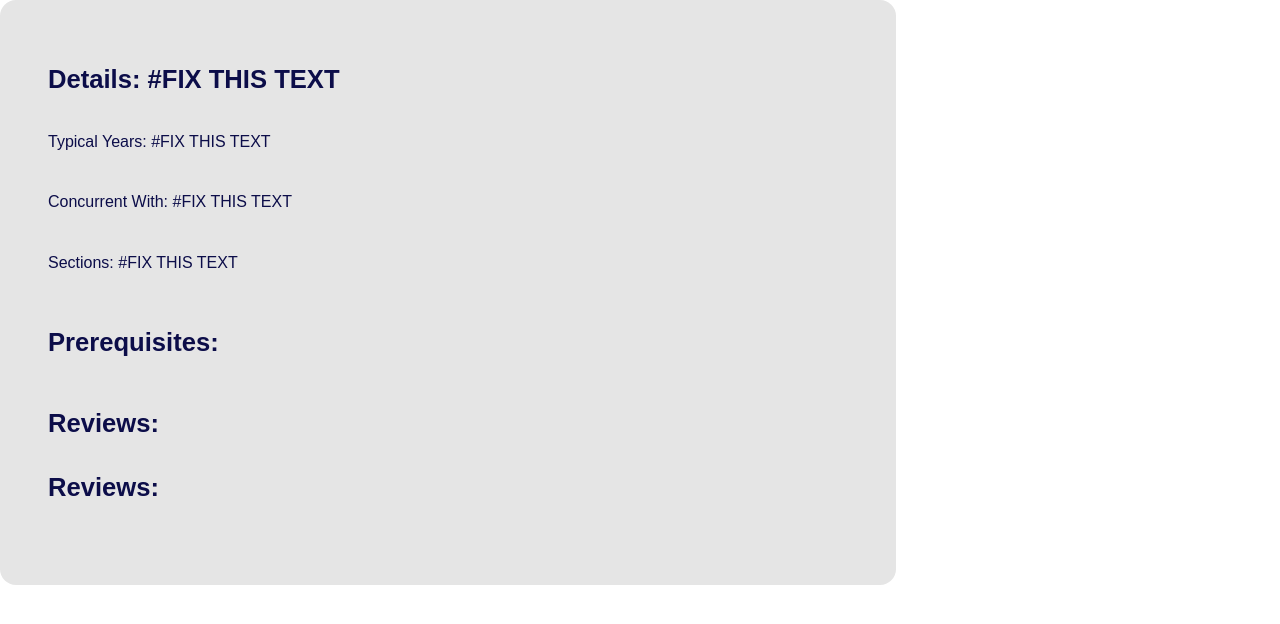
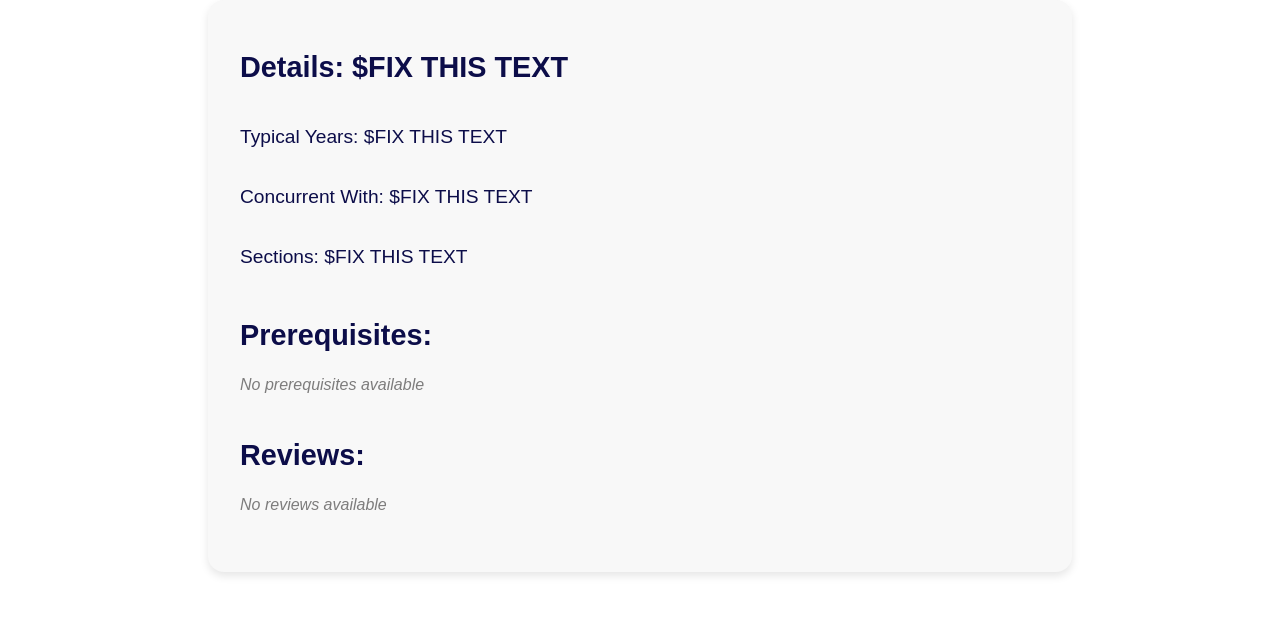
Before and after one commit to cheetodustflori/CourseBits, a React (Vite) app in the folder course-planner/: page / in a window 1280 px wide. Shown: the top 624 px of the page. Built offline with nearby package versions, Linux system fonts and the light colour scheme.

Commit message:
simple changes

```diff
--- a/course-planner/src/components/Course-Details/Details.jsx
+++ b/course-planner/src/components/Course-Details/Details.jsx
@@ -1,14 +1,54 @@
 // Component of the entire details section of the page
-
+import React from 'react';
 import styles from './Details.module.css'
 
-// components for prerequisites and reviews
+// importing Prereqs and Reviews components
 import { Reviews, Prereqs } from './SubComps';
 
 
 
 // making a template for the entire details section of the page
 export default function Details ({course}) {
+    let courseName = "$FIX THIS TEXT";
+    let courseYears = "$FIX THIS TEXT";
+    let courseConcurrent = "$FIX THIS TEXT";
+    let courseSections = "$FIX THIS TEXT";
+    let prereqsContent;
+    let reviewsContent;
+
+    if (course) {
+        if (course.name) {
+        courseName = course.name;
+        }
+        if (course.years) {
+        courseYears = course.years;
+        }
+        if (course.concurrent) {
+        courseConcurrent = course.concurrent;
+        }
+        if (course.sections) {
+        courseSections = course.sections;
+        }
+    }
+
+    // pre-req section
+    if (course && course.prereqs && course.prereqs.length > 0) {
+        prereqsContent = course.prereqs.map((item, index) => (
+            <Prereqs key={index} preq={item} />
+        ));
+        } else {
+        prereqsContent = <p>No prerequisites available</p>;
+    }
+
+    // review section
+    if (course && course.reviews && course.reviews.length > 0) {
+        reviewsContent = course.reviews.map((review, index) => (
+          <Reviews key={index} rev={review} />
+        ));
+      } else {
+        reviewsContent = <p>No reviews available</p>;
+    }
+
     return (
         <div className={styles.detailsLayout}>
             {/* Details Section */}
@@ -20,11 +60,11 @@ export default function Details ({course}) {
                                 - sections: does this course have lecture/lab/discussion
                                 ~JL
              */}
-            <h1> Details: #FIX THIS TEXT</h1>
-            <h4> Typical Years: #FIX THIS TEXT</h4>
-            <h4> Concurrent With: #FIX THIS TEXT</h4>
-            <h4> Sections: #FIX THIS TEXT</h4>
-            <br></br>
+            <h1>Details: {courseName}</h1>
+            <h4>Typical Years: {courseYears}</h4>
+            <h4>Concurrent With: {courseConcurrent}</h4>
+            <h4>Sections: {courseSections}</h4>
+            <br />
 
 
             {/* Prerequisites Section */}
@@ -35,14 +75,20 @@ export default function Details ({course}) {
                     <Prereqs preq={item}></Prereqs>
                 ))}
             </div> */}
-            <br></br>
+            <div className = {styles.prereqsContainer}>
+                {prereqsContent}
+            </div>
+            <br />
 
 
             {/* Reviews Section */}
             <h1> Reviews: </h1>
-             <h1> Reviews: </h1>
+            {/* <h1> Reviews: </h1> */}
             {/* Dev Note: not sure how to pull info for this ~JL */}
-            <br></br>
+            <div className = {styles.reviewsContainer}>
+                {reviewsContent}
+            </div>
+            <br />
         </div>
     );
 }
--- a/course-planner/src/components/Course-Details/Details.module.css
+++ b/course-planner/src/components/Course-Details/Details.module.css
@@ -1,57 +1,99 @@
+/* main container with grid layout */
 .detailsLayout {
-    background-color: #E5E5E5;
+    background-color: #F8F8F8;
     border-radius: 1rem;
     display: grid;
-    padding: 3rem;
+    /* single comlumn layout */
+    grid-template-columns: 1fr;
+    padding: 2rem;
     height: auto;
     width: 50rem;
+    /* centers the layout */
+    margin: 0 auto;
+    /* adds shadow */
+    box-shadow: 0 4px 8px rgba(0,0,0,0.1);
 }
 
+/* prerequisites layout with flexbox */
 .prereqsLayout {
-    background-color: #E5E5E5;
-    box-shadow: 0em 0.5em 1em #0C0D49;
-    border-radius: 10rem;
+    background-color: #FFFFFF;
+    box-shadow: 0em 0.5em 1em rgba(0,0,0,0.1);
+    border-radius: 1rem;
     display: flex;
     flex-direction: row;
     justify-content: space-between;
-    padding: 0.2rem;
+    padding: 0.8rem;
     margin-left: 1em;
     margin-bottom: 1.5em;
-    height: 3rem;
-    width: 30rem;
+    height: auto;
+    width: 100%;
     align-items: center;
 }
 
+/* reviews layout as inline blocks */
 .reviewsLayout {
-    background-color: #E5E5E5;
+    background-color: #FFFFFF;
     border-radius: 1rem;
-    height: 11rem;
-    width: 15rem;
+    height: auto;
+    width: 100%;
+    padding: 1rem;
+    margin-bottom: 1.5rem;
+    box-shadow: 0em 0.5em 1em rgba(0,0,0,0.1);
+    display: flex;
+    flex-direction: column;
     align-items: center;
-    display: inline-block;
+    justify-content: center;
+    text-align: center;
+    /* display: inline-block; */
 }
 
 h1 {
     color: #0C0D49;
-    font-size: 1.6rem;
+    font-size: 1.8rem;
+    margin-bottom: 1rem;
 }
 
 h2 {
     color: #0C0D49;
-    font-size: 1.3rem;
-    padding-left: 1rem;
+    font-size: 1.4rem;
+    padding-left: 0;
+    margin-bottom: 1rem;
 }
 
 h4 {
     color: #0C0D49;
     font-weight: 400;
-    font-size: 1rem;
+    font-size: 1.2rem;
+    margin-bottom: 0.8rem;
 }
 
 p {
     color: #7D7C7C;
     font-weight: 500;
     font-size: 1rem;
-    padding-right: 1rem;
+    /* padding-right: 1rem; */
     font-style: italic;
+    /* adds space between paragraphs */
+    margin: 0.5rem 0;
 }
+
+/* reviews grid for 3-colum layout */
+.reviewsContainer {
+    display: grid;
+    grid-template-columns: repeat(3,1fr);
+    gap: 1.5rem;
+}
+
+.reviewItem {
+    background-color: #FFFFFF;
+    border-radius: 0.8rem;
+    padding: 1rem;
+    box-shadow: 0 4px 8px rgba(0, 0, 0, 0.1);
+    text-align: center;
+}
+
+.reviewTitle {
+    font-weight: bold;
+    margin-bottom: 0.5rem;
+    color: #0C0D49;
+}
```
